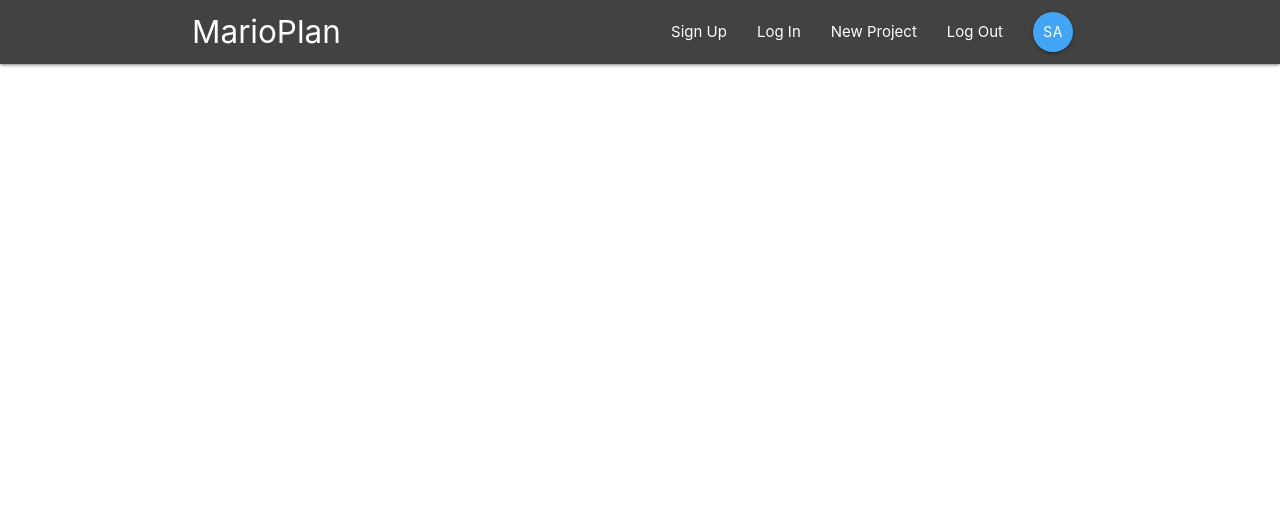
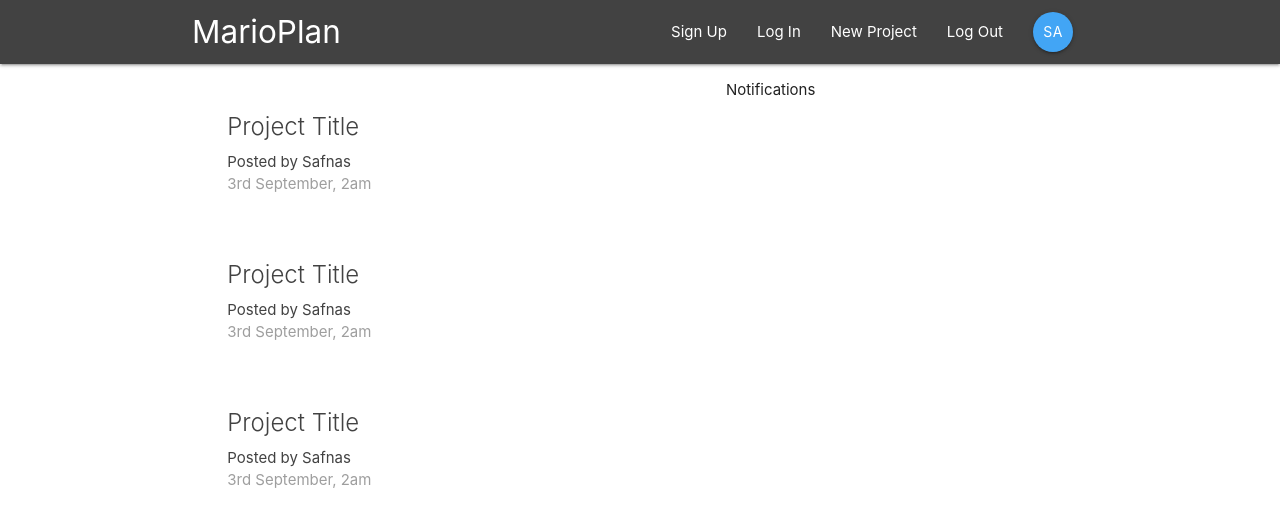
Before and after one commit to SafNaaz/react-redux-thunk-firebase, a React (Create React App) app: page / in a window 1280 px wide. Shown: the top 526 px of the page. Built offline with nearby package versions, Linux system fonts and the light colour scheme.

Commit message:
dashboard components

```diff
--- a/src/App.js
+++ b/src/App.js
@@ -1,11 +1,15 @@
 import React from "react";
-import { BrowserRouter } from "react-router-dom";
+import { BrowserRouter, Switch, Route } from "react-router-dom";
 import Navbar from "./components/layout/Navbar";
+import Dashboard from "./components/dashboard/Dashboard";
 
 function App() {
   return (
     <BrowserRouter>
       <Navbar/>
+      <Switch>
+        <Route path="/" component={Dashboard}/>
+      </Switch>
     </BrowserRouter>
   );
 }
--- a/src/components/dashboard/Dashboard.js
+++ b/src/components/dashboard/Dashboard.js
@@ -0,0 +1,20 @@
+import React, { Component } from "react";
+import Notifications from "./Notifications";
+import ProjectList from "../projects/ProjectList";
+
+export default class Dashboard extends Component {
+  render() {
+    return (
+      <div className="dashboard container">
+        <div className="row">
+          <div className="col s12 m6">
+            <ProjectList />
+          </div>
+          <div className="col s12 m5 offset-m1">
+            <Notifications />
+          </div>
+        </div>
+      </div>
+    );
+  }
+}
--- a/src/components/dashboard/Notifications.js
+++ b/src/components/dashboard/Notifications.js
@@ -0,0 +1,9 @@
+import React from 'react'
+
+export default function Notifications() {
+    return (
+        <div>
+            <p>Notifications</p>
+        </div>
+    )
+}
--- a/src/components/projects/ProjectList.js
+++ b/src/components/projects/ProjectList.js
@@ -0,0 +1,31 @@
+import React from "react";
+
+export default function ProjectList() {
+  return (
+    <div className="project-list section">
+      <div className="card z-depth-0 project-summary">
+        <div className="card-content grey-text text-darken-3">
+          <span className="card-title">Project Title</span>
+          <p>Posted by Safnas</p>
+          <p className="grey-text">3rd September, 2am</p>
+        </div>
+      </div>
+
+      <div className="card z-depth-0 project-summary">
+        <div className="card-content grey-text text-darken-3">
+          <span className="card-title">Project Title</span>
+          <p>Posted by Safnas</p>
+          <p className="grey-text">3rd September, 2am</p>
+        </div>
+      </div>
+
+      <div className="card z-depth-0 project-summary">
+        <div className="card-content grey-text text-darken-3">
+          <span className="card-title">Project Title</span>
+          <p>Posted by Safnas</p>
+          <p className="grey-text">3rd September, 2am</p>
+        </div>
+      </div>
+    </div>
+  );
+}
```
